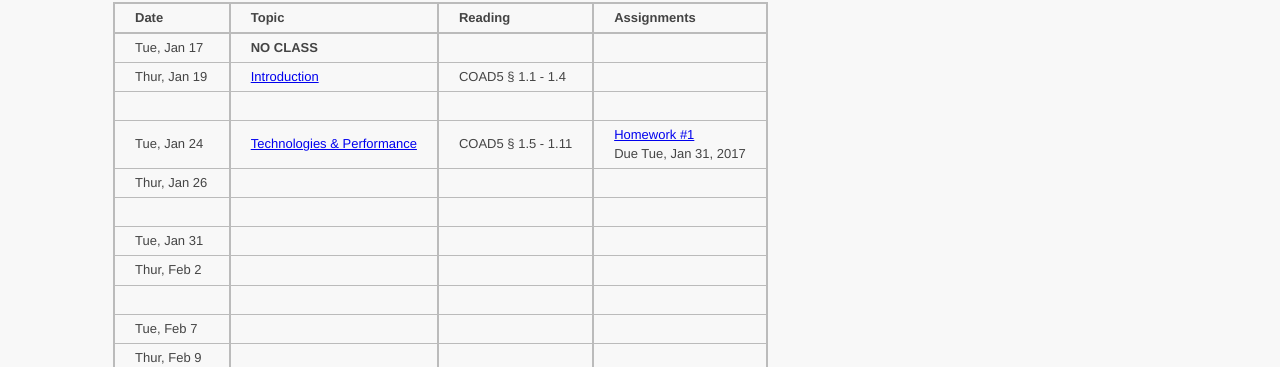
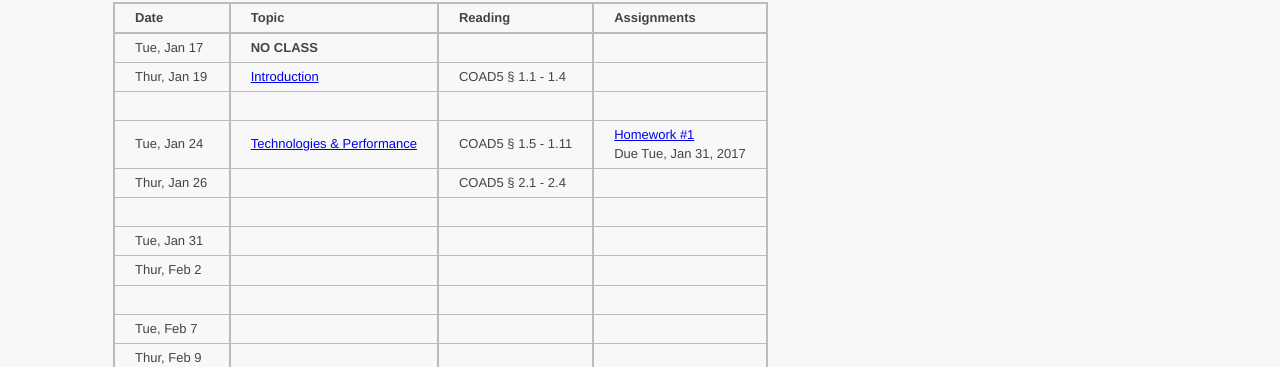
Before and after one commit to ycpcs/ece260-spring2017, a Jekyll site: the page built from schedule_lecture.md, in a window 1280 px wide. Shown: the part 106-473 px from the top of the page. Built offline with Jekyll 4.4.1, drawn with Linux system fonts in a browser that asks for light colours.

Commit message:
updated schedule

```diff
--- a/schedule_lecture.md
+++ b/schedule_lecture.md
@@ -14,7 +14,7 @@ Tue, Jan 17    |  **NO CLASS**
 Thur, Jan 19   |  [Introduction](lectures/lecture1_introduction.pdf)                                           |  COAD5 § 1.1 - 1.4                                          |
  | | |
 Tue, Jan 24    |  [Technologies & Performance](lectures/lecture2_technologies_and_performance.pdf)             |  COAD5 § 1.5 - 1.11                                         |  [Homework #1](homework/Homework_Assignment_1.txt) <br> Due Tue, Jan 31, 2017
-Thur, Jan 26   |                                                                                               |                                                             | <!-- COAD5 § 2.1 - 2.4 -->
+Thur, Jan 26   |                                                                                               |  COAD5 § 2.1 - 2.4                                          |
  | | |
 Tue, Jan 31    |                                                                                               |                                                             | <!-- COAD5 § 2.5 - 2.6 -->
 Thur, Feb 2    |                                                                                               |                                                             | <!-- COAD5 § 2.7 -->
```
